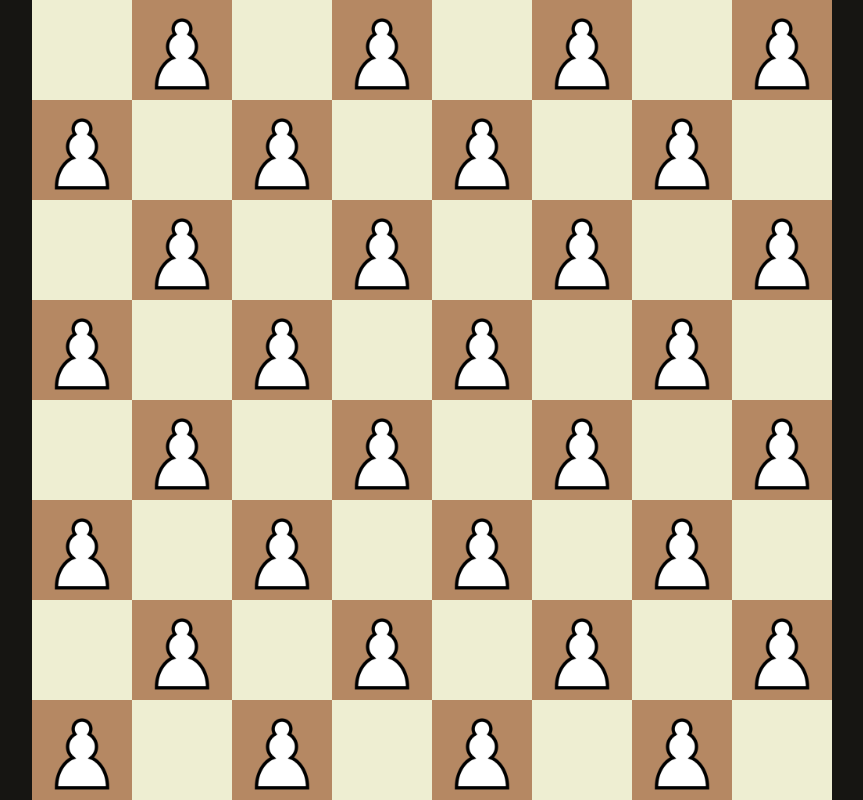
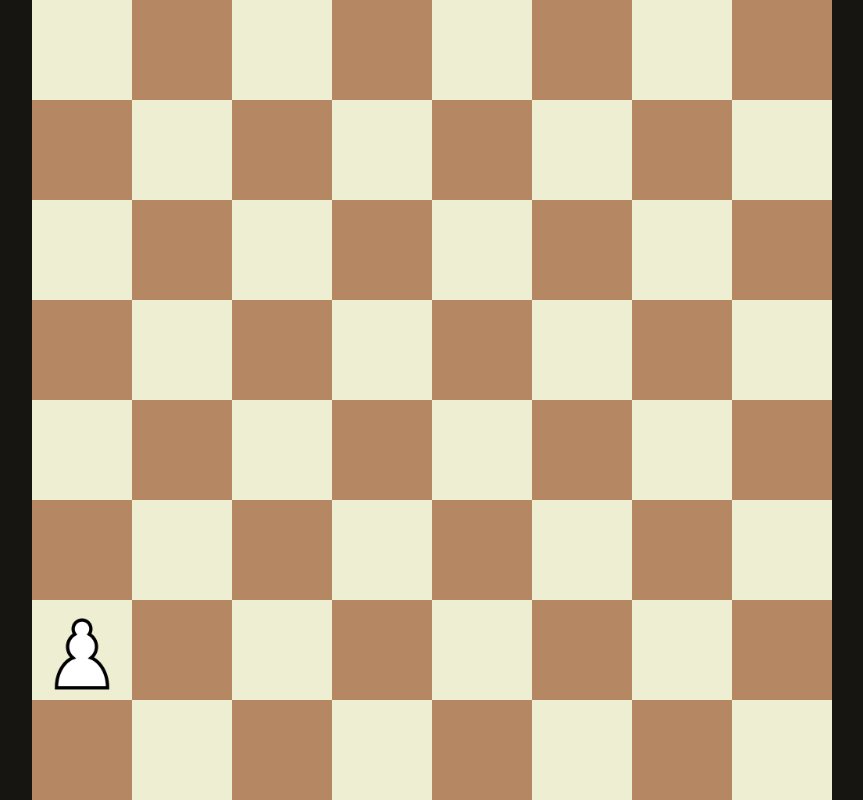
Before and after one commit to 1mpossible-code/chess, a React (Create React App) app in the folder chess/: page / in a window 1280 px wide. Shown: the whole page, without its empty margins (208-1071 px from the left). Built offline with nearby package versions, Linux system fonts and the light colour scheme.

Commit message:
Render pawn on correct position.

```diff
--- a/chess/src/components/Board.tsx
+++ b/chess/src/components/Board.tsx
@@ -5,14 +5,32 @@ import './Board.css';
 const horizontalAxis = ["A", "B", "C", "D", "E", "F", "G", "H"]
 const verticalAxis = [1, 2, 3, 4, 5, 6, 7, 8]
 
+interface Piece {
+  image: string,
+  x: number,
+  y: number,
+}
+
+let pieces: Piece[] = [];
+
+pieces.push({image: "assets/white-pawn.png", x: 0, y: 1})
+
+
 export default function Board() {
   let board = [];
 
   for (let i = 7; i >= 0; i--) {
     for (let j = 0; j < verticalAxis.length; j++) {
       const number = j + i;
+      let image = undefined;
 
-      board.push(<Tile number={number}></Tile>)
+      pieces.forEach(p => {
+        if (p.x == j && p.y == i) {
+          image = p.image
+        }
+      })
+
+      board.push(<Tile number={number} image={image}></Tile>)
     }
   }
   return <div id="board">{board}</div>
--- a/chess/src/components/Tile.tsx
+++ b/chess/src/components/Tile.tsx
@@ -1,13 +1,14 @@
 import './Tile.css';
 
 interface Props {
-  number: number
+  number: number,
+  image?: string,
 }
 
-export default function Tile({number}: Props) {
+export default function Tile({number, image}: Props) {
   if (number % 2 == 0) {
-    return <div className="tile tile-black"><img src="assets/white-pawn.png"/></div>
+    return <div className="tile tile-black"><img src={image}/></div>
   } else {
-    return <div className="tile"></div>
+    return <div className="tile"><img src={image}/></div>
   }
 }
```
